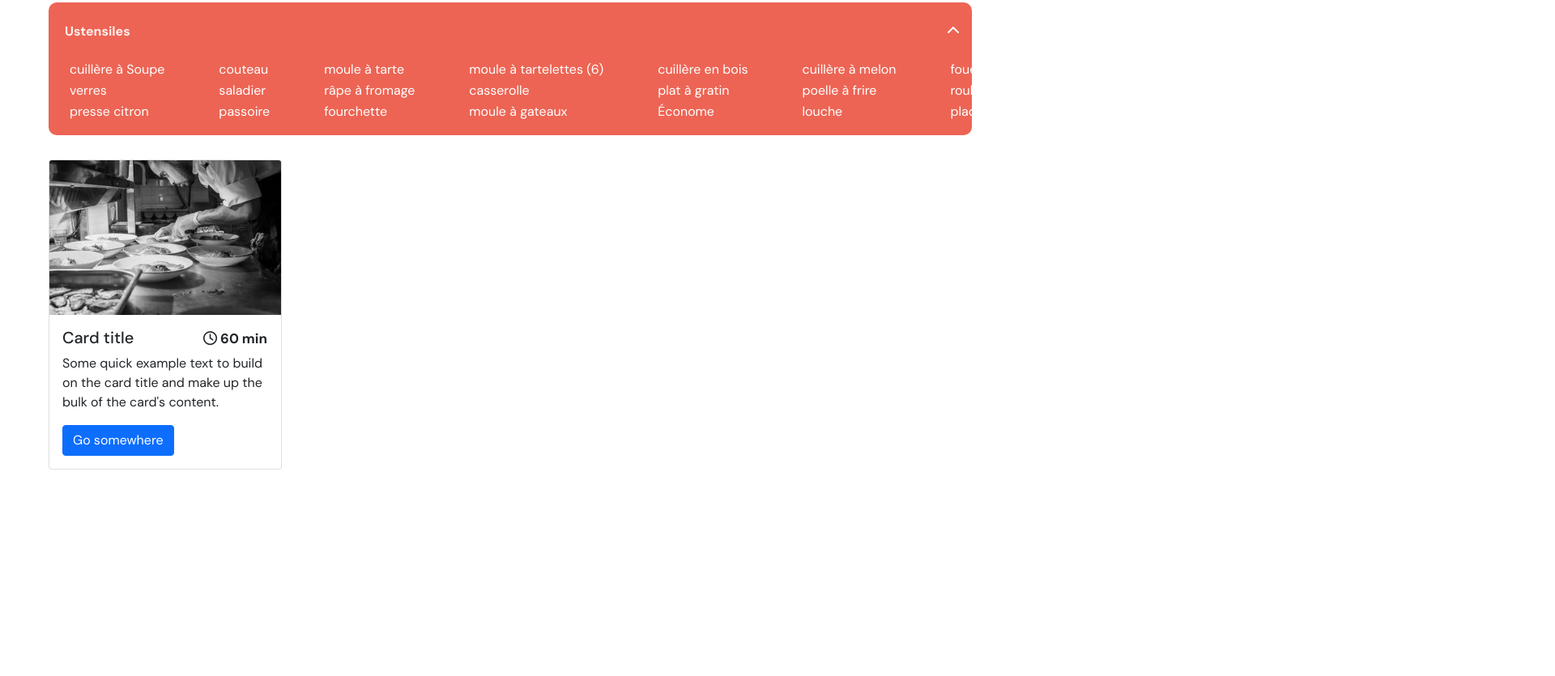
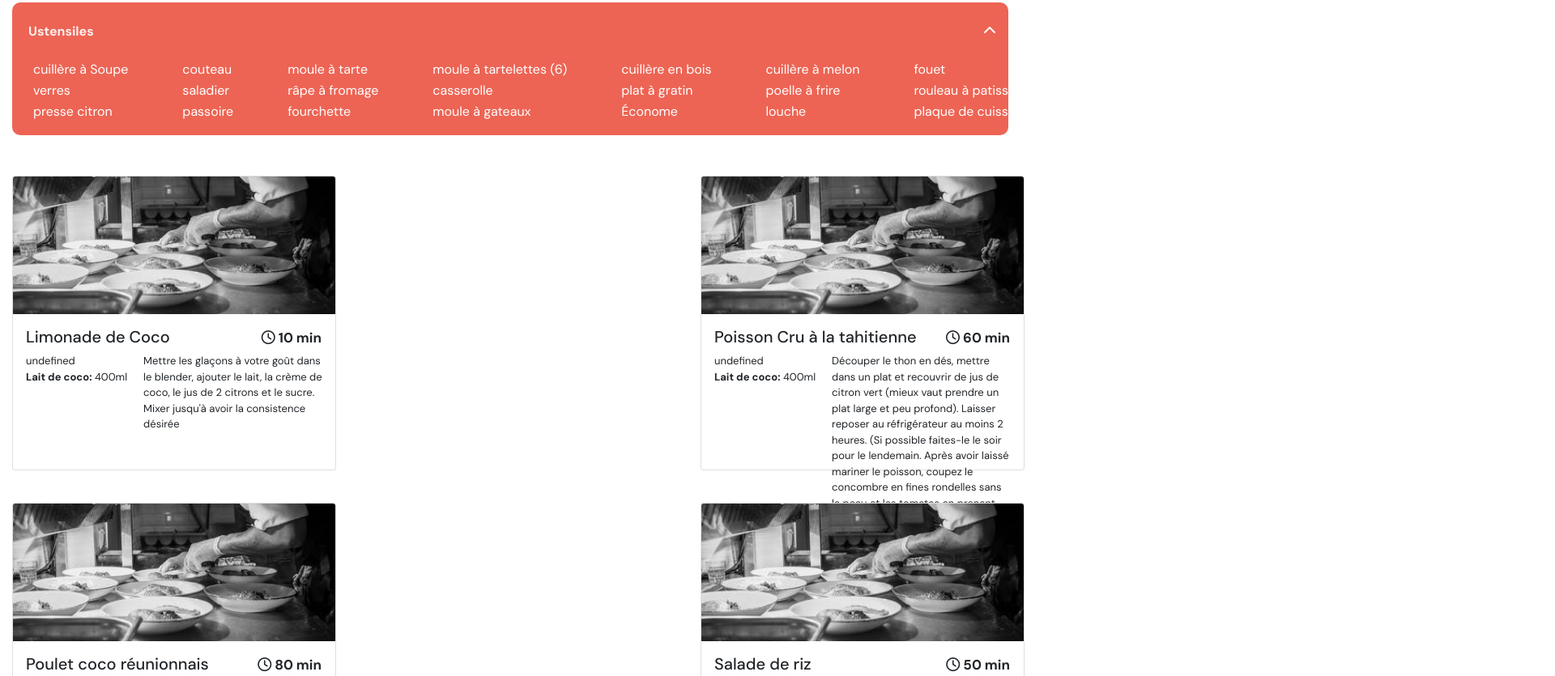
Before and after one commit to StevenBLR/Les-petits-plats, a website: page project/html/index.html in a window 1280 px wide. Shown: the part 594-1429 px from the top of the page at 81% size, 1920 px wide, since content can reach past the window. Before the commit the page ends 1194 px from the top, so only its background shows below. Drawn offline with nearby package versions, Linux system fonts and the light colour scheme.

Commit message:
04 - Generer les recettes

```diff
--- a/project/html/index.html
+++ b/project/html/index.html
@@ -103,16 +103,25 @@
       </div>
 
       <main class="recipes">
-        <div class="card recipes__card" style="width: 18rem;">
-          <img src="../imgs/sample_img.jpg" class="card-img-top" alt="...">
+        <div class="card recipes__card">
+          <img src="../imgs/sample_img.jpg" class="card-img-top recipes__img" alt="...">
           <div class="card-body">
             <h5 class="card-title recipes__title">Card title</h5>
             <div class="recipes__time-label">
               <i class="far fa-clock"></i>
               <span class="recipes__time">60 min</span>
             </div>
-            <p class="card-text">Some quick example text to build on the card title and make up the bulk of the card's content.</p>
-            <a href="#" class="btn btn-primary">Go somewhere</a>
+            <div class="recipes__content">
+              <div class="recipes__ingredients">
+                <p><strong>Lait de coco:</strong> 400ml</p>
+                <p><strong>Lait de coco:</strong> 400ml</p>
+                <p><strong>Lait de coco:</strong> 400ml</p>
+                <p><strong>Lait de coco:</strong> 400ml</p>
+              </div>
+              <div class="recipes_recipe">
+                <p>Mettre les glaçons à votre goût dans le blender, ajouter le lait, la crème de coco, le jus de 2 citrons et le sucre. Mixer jusqu'à avoir la consistence désirée</p>
+              </div>
+            </div>
           </div>
         </div>
       </main>
--- a/project/js/index.js
+++ b/project/js/index.js
@@ -6,10 +6,13 @@ var ingredientsRootElt = document.querySelector(".advanced-search-field ul");
 var appareilsRootElt = document.querySelector(".advanced-search-field--green ul");
 var ustencilsRootElt = document.querySelector(".advanced-search-field--orange ul");
 
+var recipesRootElt = document.querySelector(".recipes");
+
 function Init(){
     PopulateIngredients();
     PopulateAppareils();
     PopulateUstencils();
+    PopulateRecipeFeed();
     InitEvents();
 }
 
@@ -43,4 +46,33 @@ function PopulateUstencils(){
     })
 }
 
+function PopulateRecipeFeed(){
+    recipesRootElt.innerHTML = "";
+    recipes.forEach(r => {
+        recipesRootElt.innerHTML +=
+        `<div class="card recipes__card">
+        <img src="../imgs/sample_img.jpg" class="card-img-top recipes__img" alt="...">
+        <div class="card-body">
+          <h5 class="card-title recipes__title">${r.name}</h5>
+          <div class="recipes__time-label">
+            <i class="far fa-clock"></i>
+            <span class="recipes__time">${r.time} min</span>
+          </div>
+          <div class="recipes__content">
+            <div class="recipes__ingredients">
+            ${r.ingredients.forEach(i =>{
+                str ="";
+                str += `<p><strong>${i.ingredient}:</strong> ${i.quantity} ${i.unit}</p>`;
+            })}
+              <p><strong>Lait de coco:</strong> 400ml</p>
+            </div>
+            <div class="recipes_recipe">
+              <p>${r.description}</p>
+          </div>
+        </div>
+      </div>
+        `
+    })
+}
+
 Init();
--- a/project/js/recipes.js
+++ b/project/js/recipes.js
@@ -1775,4 +1775,5 @@ function GetAllUstencils(){
     console.log(ustensils);
 }
 
+
 Init();
--- a/project/sass/01_Base/_base.scss
+++ b/project/sass/01_Base/_base.scss
@@ -52,4 +52,5 @@ a{
 
 .page-wrapper{
     margin: 20px 60px;
+	max-width: $body-max-width;
 }
--- /dev/null
+++ b/project/sass/03_Layout/_responsive.scss
@@ -0,0 +1,7 @@
+$body-max-width: 1250px;
+
+@media (min-width: $body-max-width){
+    body .page-wrapper{
+        margin: 20px auto auto auto;
+    }
+}
--- a/project/sass/04_Composants/_recipes.scss
+++ b/project/sass/04_Composants/_recipes.scss
@@ -1,5 +1,23 @@
 .recipes{
     display: flex;
+    justify-content: space-between;
+    flex-wrap: wrap;
+    margin-inline: -20px;
+    .recipes__img{
+        height: 170px;
+        object-fit: cover;
+    }
+
+    .recipes__card{
+        width: 33%;
+        max-width: 400px;
+        min-width: 300px;
+        max-height: 364px;
+        margin: 20px;
+    }
+    .card-body{
+        position: relative;
+    }
 
     &__time-label{
         position: absolute;
@@ -9,7 +27,16 @@
         top: 17px;
     }
 
-    .card-body{
-        position: relative;
+    &__content{
+        display: flex;
+        font-size: small;
+        .recipes__ingredients{
+            flex-shrink: 0;
+            margin-right: 20px;
+            p{
+                margin-bottom: unset;
+            }
+        }
     }
+
 }
--- a/project/sass/main.scss
+++ b/project/sass/main.scss
@@ -1,9 +1,11 @@
+@import "./03_Layout/responsive";
 @import "./01_Base/base";
 @import "./01_Base/colors";
 @import "./01_Base/typography";
 
 @import "./03_Layout/header";
 
+
 @import "./04_Composants/advanced-search-field";
 @import "./04_Composants/recipes";
 @import "./04_Composants/filters";
```
Also changed, not shown: project/css/style.css, 1 other file.
